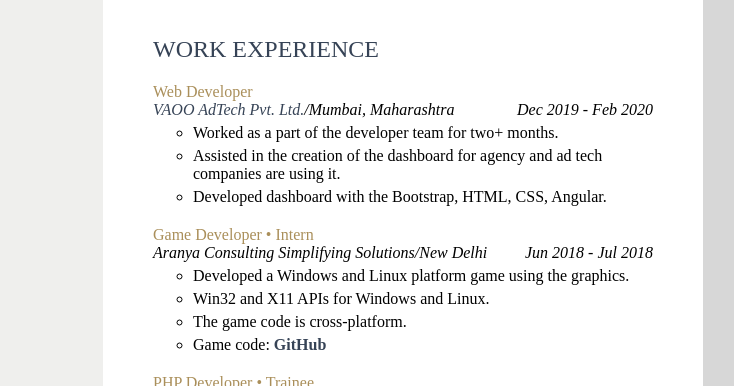
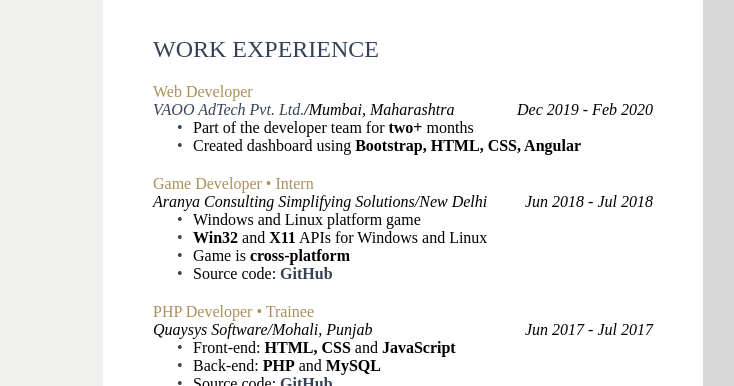
Before and after one commit to KmrGaurav/KmrGaurav.github.io, a plain HTML site: page index.html in a window 1280 px wide. Shown: the part 414-800 px from the top of the page, 437-1171 px from the left. Drawn offline with Linux system fonts and the light colour scheme.

Commit message:
Editing work experience

```diff
--- a/index.html
+++ b/index.html
@@ -113,9 +113,8 @@
                                 <p class="duration">Dec 2019 - Feb 2020</p>
                             </div>
                             <ul class="things-done">
-                                <li>Worked as a part of the developer team for two+ months.</li>
-                                <li>Assisted in the creation of the dashboard for agency and ad tech companies are using it.</li>
-                                <li>Developed dashboard with the Bootstrap, HTML, CSS, Angular.</li>
+                                <li>Part of the developer team for <strong>two+</strong> months</li>
+                                <li>Created dashboard using <strong>Bootstrap, HTML, CSS, Angular</strong></li>
                             </ul>
                         </li>
                         <li class="about-job">
@@ -125,10 +124,10 @@
                                 <p class="duration">Jun 2018 - Jul 2018</p>
                             </div>
                             <ul class="things-done">
-                                <li>Developed a Windows and Linux platform game using the graphics.</li>
-                                <li>Win32 and X11 APIs for Windows and Linux.</li>
-                                <li>The game code is cross-platform.</li>
-                                <li>Game code: <strong><a href="https://github.com/KmrGaurav/12-Pieces" target="_blank">GitHub</a></strong></li>
+                                <li>Windows and Linux platform game</li>
+                                <li><strong>Win32</strong> and <strong>X11</strong> APIs for Windows and Linux</li>
+                                <li>Game is <strong>cross-platform</strong></li>
+                                <li>Source code: <strong><a href="https://github.com/KmrGaurav/12-Pieces" target="_blank">GitHub</a></strong></li>
                             </ul>
                         </li>
                         <li class="about-job">
@@ -138,9 +137,9 @@
                                 <p class="duration">Jun 2017 - Jul 2017</p>
                             </div>
                             <ul class="things-done">
-                                <li>Front-end: HTML, CSS, and JavaScript</li>
-                                <li>Back-end: PHP and MySQL</li>
-                                <li>Game code: <strong><a href="https://github.com/KmrGaurav/Library-Management-System" target="_blank">GitHub</a></strong></li>
+                                <li>Front-end: <strong>HTML, CSS</strong> and <strong>JavaScript</strong></li>
+                                <li>Back-end: <strong>PHP</strong> and <strong>MySQL</strong></li>
+                                <li>Source code: <strong><a href="https://github.com/KmrGaurav/Library-Management-System" target="_blank">GitHub</a></strong></li>
                             </ul>
                         </li>
                     </ul>
--- a/styles.css
+++ b/styles.css
@@ -262,6 +262,14 @@
           justify-content: space-between;
 }
 
-.resume .contact-education-experience .right-experience .experience .jobs-list .about-job .things-done li {
-  margin: 5px 0px;
+.resume .contact-education-experience .right-experience .experience .jobs-list .about-job .things-done {
+  list-style: none;
 }
+
+.resume .contact-education-experience .right-experience .experience .jobs-list .about-job .things-done li::before {
+  content: "\2022";
+  color: #364356;
+  display: inline-block;
+  width: 1em;
+  margin-left: -1em;
+}
```
